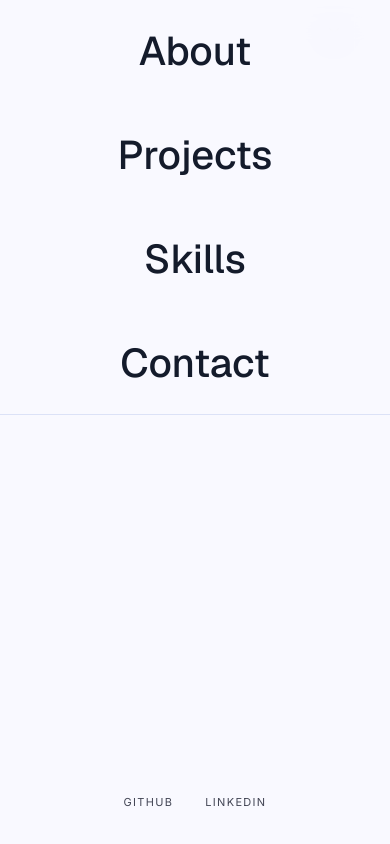
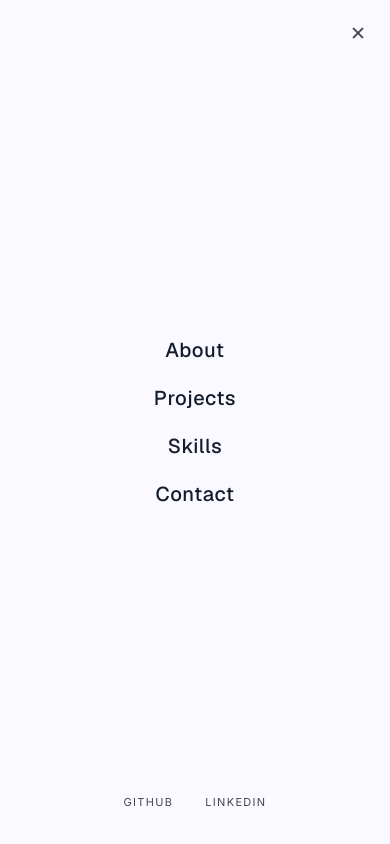
Before and after one commit to azureohizone/Portfolio, a plain HTML site: page index.html in a window 390 px wide. Both pictures are taken after a click on the button "Menu". Shown: the top 844 px of the page. Drawn offline with nearby package versions, Linux system fonts and the light colour scheme.

Commit message:
fix menu text on mobile

```diff
--- a/index.html
+++ b/index.html
@@ -47,7 +47,7 @@
 
   <!-- MOBILE MENU OVERLAY -->
   <div class="mobile-overlay" id="mobileOverlay">
-    <button class="overlay-close" id="overlayClose">✕</button>
+    <button class="overlay-close" id="overlayClose" type="button" aria-label="Close menu">✕</button>
     <nav class="mobile-nav">
       <a href="#about" class="mobile-link">About</a>
       <a href="#projects" class="mobile-link">Projects</a>
--- a/style.css
+++ b/style.css
@@ -136,11 +136,22 @@ nav {
   cursor: none;
 }
 .mobile-nav {
-  display: flex; flex-direction: column; align-items: center; gap: 2.5rem;
+  position: static;
+  display: flex;
+  flex-direction: column;
+  align-items: center;
+  gap: 1.25rem;
+  padding: 0;
+  background: transparent;
+  border: 0;
+  backdrop-filter: none;
+  animation: none;
 }
 .mobile-link {
   font-family: var(--serif);
-  font-size: 2.5rem;
+  font-size: 1.25rem;
+  line-height: 1.4;
+  letter-spacing: 0.03em;
   color: var(--ink);
   text-decoration: none;
   transition: color 0.2s;
@@ -1059,6 +1070,7 @@ footer { background: var(--bg); border-color: var(--line); padding-inline: max(2
 @media (max-width: 480px) {
   .hero-name { font-size: 3.5rem; }
   .section-heading, .contact-heading { font-size: 2rem; }
+  .overlay-close { right: 1.5rem; }
   .hero-actions { width: 100%; }
   .hero-actions a { justify-content: center; width: 100%; }
 }
```
